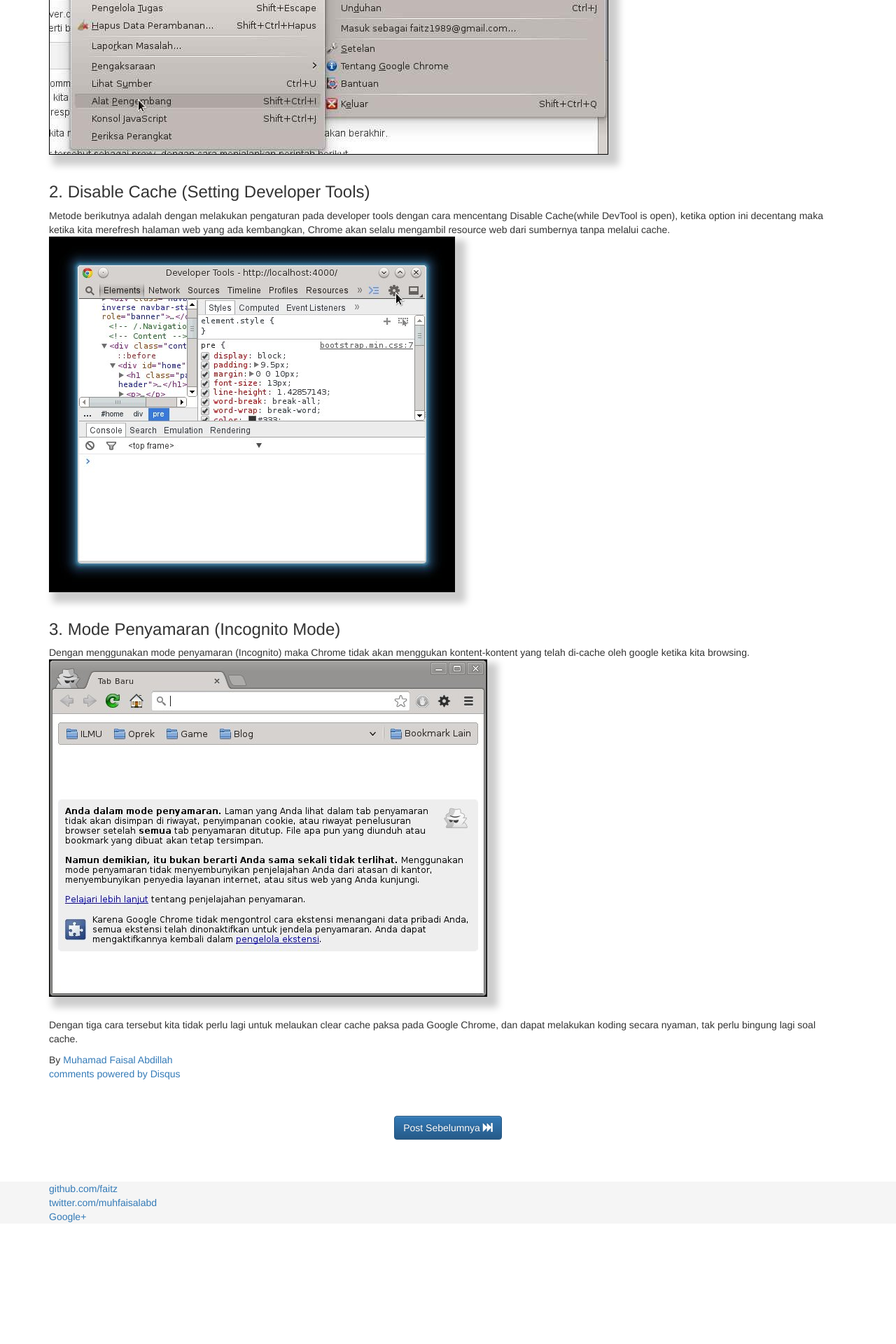
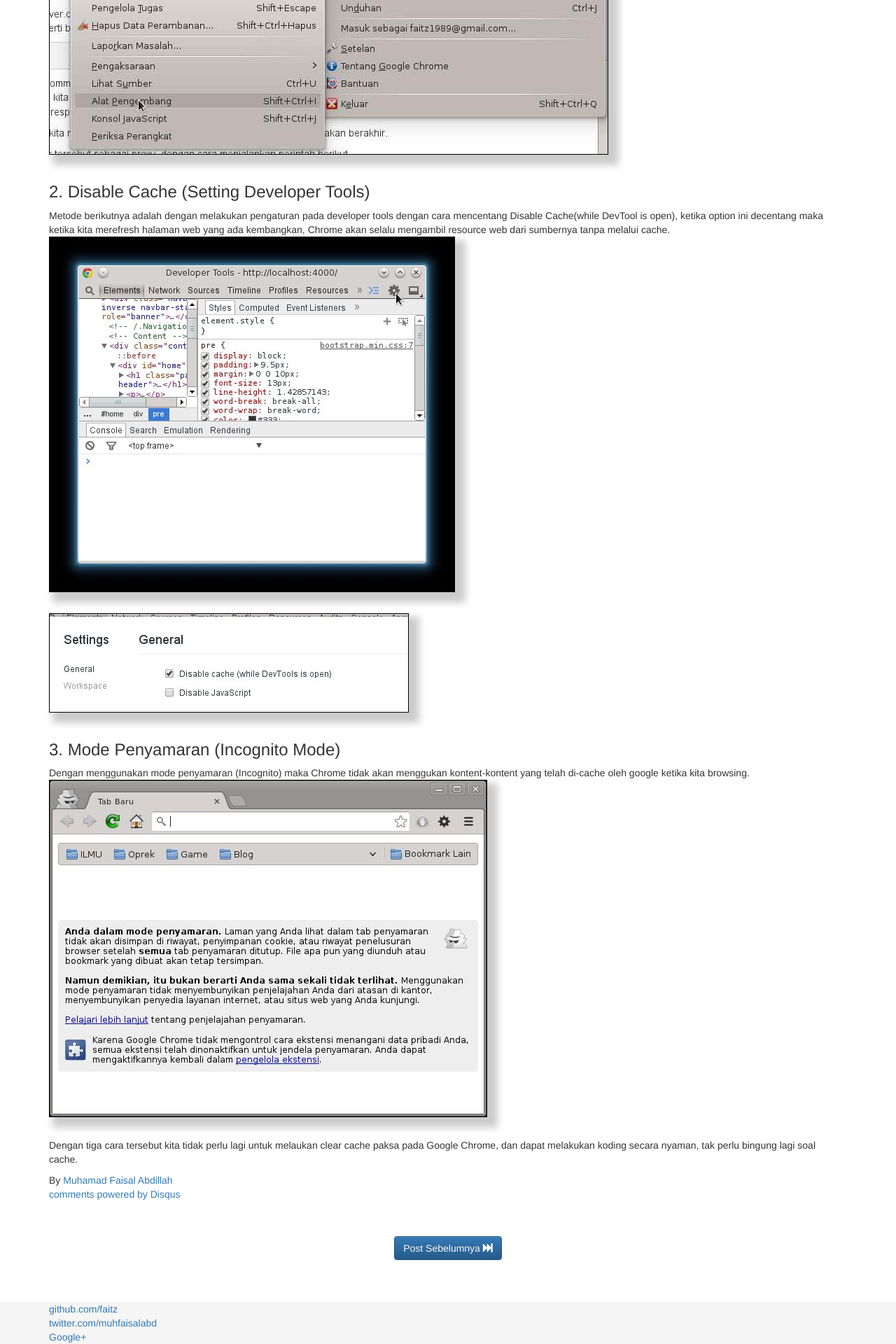
Before and after one commit to faitz/faitz.github.io, a Jekyll site: the page built from _posts/2014-05-09-menghilangkan-caching-paksa-pada-chrome.markdown, in a window 1280 px wide. Shown: the part 1072-2992 px from the top of the page at 70% size. Built offline with Jekyll 4.4.1, drawn with Linux system fonts in a browser that asks for light colours; nearby versions of some CDN libraries; Markdown is read by kramdown in place of the engine named in the settings; before the commit the page ends 2820 px from its top, so only the background shows below that.

Commit message:
fix image not found

```diff
--- a/_posts/2014-05-09-menghilangkan-caching-paksa-pada-chrome.markdown
+++ b/_posts/2014-05-09-menghilangkan-caching-paksa-pada-chrome.markdown
@@ -21,6 +21,8 @@
 Metode berikutnya adalah dengan melakukan pengaturan pada developer tools dengan cara mencentang Disable Cache(while DevTool is open), ketika option ini decentang maka ketika kita merefresh halaman web yang ada kembangkan, Chrome akan selalu mengambil resource web dari sumbernya tanpa melalui cache.
 ![Configure developer tools]({{site.url}}/assets/images/chrome-setting-developer.jpeg)
 
+![Configure developer tools]({{site.url}}/assets/images/chrome-disable-cache.jpeg)
+
 
 
 ###3. Mode Penyamaran (Incognito Mode)
```
